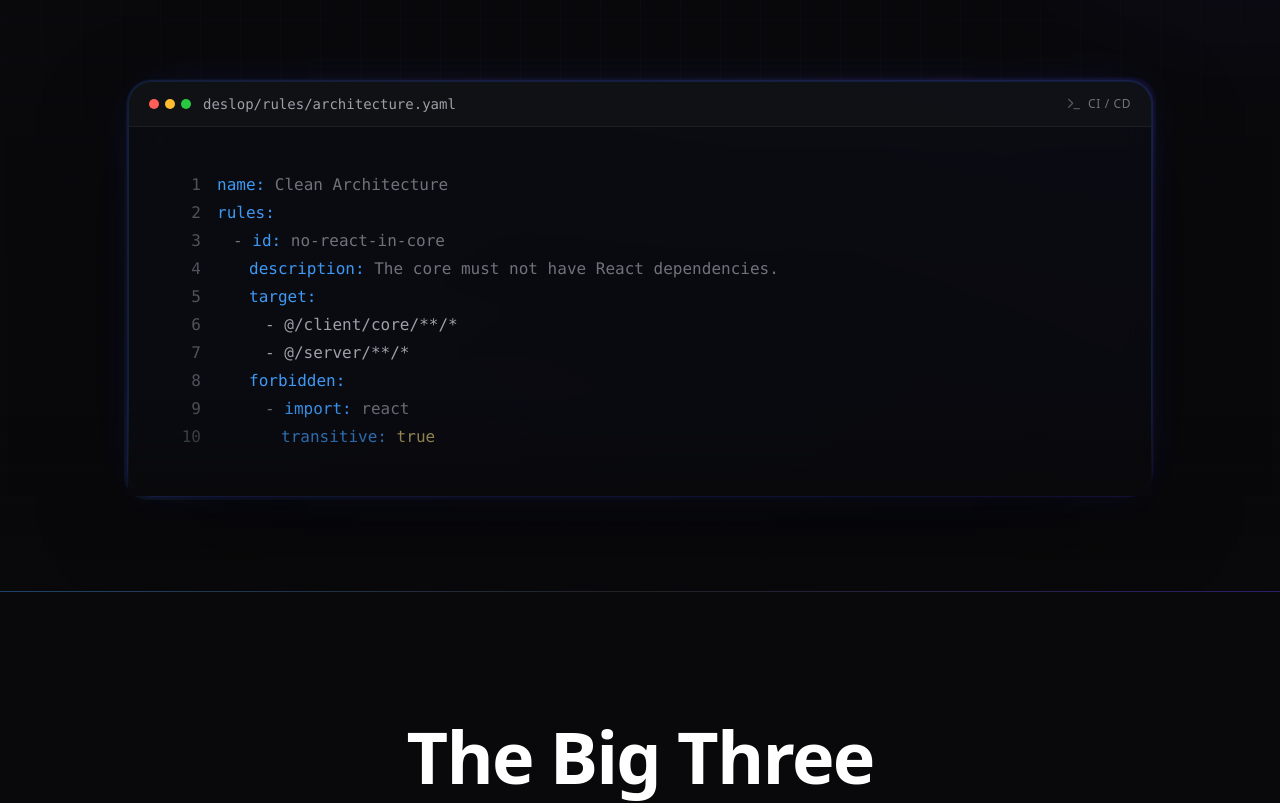
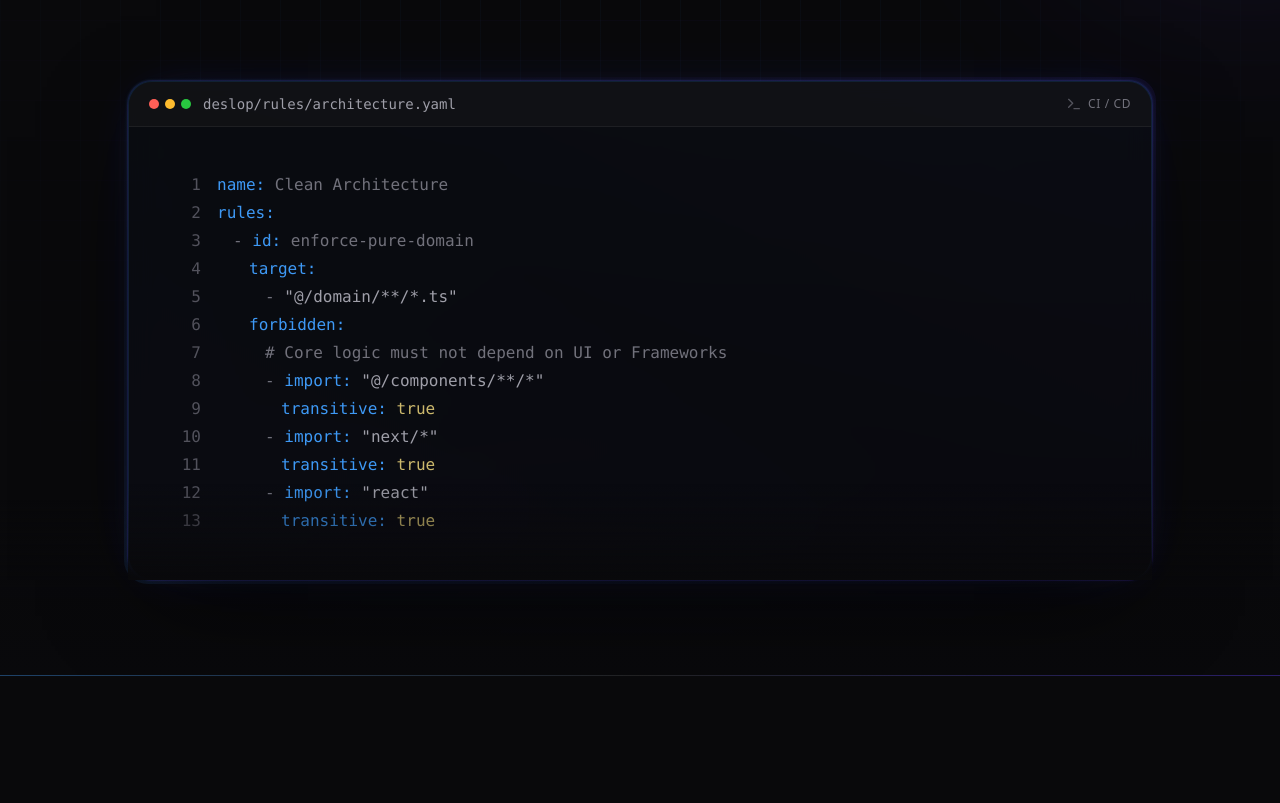
Before and after one commit to Ivy-Apps/deslop-web, a Next.js app: page / in a window 1280 px wide. Shown: the part 820-1623 px from the top of the page. Built offline with nearby package versions, Linux system fonts and the light colour scheme.

Commit message:
Improve the HeroDemo example

```diff
--- a/src/components/HeroDemo.tsx
+++ b/src/components/HeroDemo.tsx
@@ -6,6 +6,133 @@ import type { ReactNode } from 'react';
 
 import { tw as baseTw } from '@/components/design-system/colors';
 import { textPresets } from '@/components/design-system/typography';
+
+type YamlSegment =
+  | { readonly kind: 'key'; readonly text: string }
+  | { readonly kind: 'path'; readonly text: string }
+  | { readonly kind: 'comment'; readonly text: string }
+  | { readonly kind: 'bool'; readonly value: boolean }
+  | { readonly kind: 'plain'; readonly text: string };
+
+type YamlLine = {
+  readonly indent: 0 | 1 | 2 | 3 | 4;
+  readonly segments: readonly YamlSegment[];
+};
+
+const INDENT_CLASS: Record<YamlLine['indent'], string> = {
+  0: '',
+  1: 'pl-4',
+  2: 'pl-8',
+  3: 'pl-12',
+  4: 'pl-16',
+};
+
+/** RuleBook example — line numbers in the UI are `index + 1` over this array. */
+const CLEAN_ARCHITECTURE_RULEBOOK: readonly YamlLine[] = [
+  {
+    indent: 0,
+    segments: [
+      { kind: 'key', text: 'name:' },
+      { kind: 'plain', text: ' Clean Architecture' },
+    ],
+  },
+  { indent: 0, segments: [{ kind: 'key', text: 'rules:' }] },
+  {
+    indent: 1,
+    segments: [
+      { kind: 'plain', text: '- ' },
+      { kind: 'key', text: 'id:' },
+      { kind: 'plain', text: ' enforce-pure-domain' },
+    ],
+  },
+  { indent: 2, segments: [{ kind: 'key', text: 'target:' }] },
+  {
+    indent: 3,
+    segments: [
+      { kind: 'plain', text: '- ' },
+      { kind: 'path', text: '"@/domain/**/*.ts"' },
+    ],
+  },
+  { indent: 2, segments: [{ kind: 'key', text: 'forbidden:' }] },
+  {
+    indent: 3,
+    segments: [
+      {
+        kind: 'comment',
+        text: '# Core logic must not depend on UI or Frameworks',
+      },
+    ],
+  },
+  {
+    indent: 3,
+    segments: [
+      { kind: 'plain', text: '- ' },
+      { kind: 'key', text: 'import:' },
+      { kind: 'plain', text: ' ' },
+      { kind: 'path', text: '"@/components/**/*"' },
+    ],
+  },
+  {
+    indent: 4,
+    segments: [
+      { kind: 'key', text: 'transitive:' },
+      { kind: 'plain', text: ' ' },
+      { kind: 'bool', value: true },
+    ],
+  },
+  {
+    indent: 3,
+    segments: [
+      { kind: 'plain', text: '- ' },
+      { kind: 'key', text: 'import:' },
+      { kind: 'plain', text: ' ' },
+      { kind: 'path', text: '"next/*"' },
+    ],
+  },
+  {
+    indent: 4,
+    segments: [
+      { kind: 'key', text: 'transitive:' },
+      { kind: 'plain', text: ' ' },
+      { kind: 'bool', value: true },
+    ],
+  },
+  {
+    indent: 3,
+    segments: [
+      { kind: 'plain', text: '- ' },
+      { kind: 'key', text: 'import:' },
+      { kind: 'plain', text: ' ' },
+      { kind: 'path', text: '"react"' },
+    ],
+  },
+  {
+    indent: 4,
+    segments: [
+      { kind: 'key', text: 'transitive:' },
+      { kind: 'plain', text: ' ' },
+      { kind: 'bool', value: true },
+    ],
+  },
+];
+
+function YamlSegmentView(props: { segment: YamlSegment }): ReactNode {
+  const { segment } = props;
+  switch (segment.kind) {
+    case 'key':
+      return <span className={baseTw.text.brandBlue}>{segment.text}</span>;
+    case 'path':
+      return <span className="text-zinc-400">{segment.text}</span>;
+    case 'comment':
+      return <span className="text-zinc-500">{segment.text}</span>;
+    case 'bool':
+      return (
+        <span className="text-amber-200/80">{String(segment.value)}</span>
+      );
+    case 'plain':
+      return <span>{segment.text}</span>;
+  }
+}
 
 export function HeroDemo(): ReactNode {
   return (
@@ -48,76 +175,28 @@ export function HeroDemo(): ReactNode {
             <span>CI / CD</span>
           </div>
         </div>
-        <HeroCodeLines />
+        <HeroCodeLines lines={CLEAN_ARCHITECTURE_RULEBOOK} />
       </div>
       <div className="pointer-events-none absolute inset-x-0 bottom-0 h-24 bg-gradient-to-t from-zinc-950 via-zinc-950/40 to-transparent z-[1]" />
     </motion.div>
   );
 }
 
-function HeroCodeLines(): ReactNode {
+function HeroCodeLines(props: { lines: readonly YamlLine[] }): ReactNode {
+  const { lines } = props;
   const lineNumberClass = `${textPresets.codeLineNumber} text-zinc-600`;
   return (
     <div className={`${textPresets.codePanel} ${baseTw.text.subtle}`}>
-      <div className="flex gap-4">
-        <span className={lineNumberClass}>1</span>
-        <span>
-          <span className={baseTw.text.brandBlue}>name:</span> Clean
-          Architecture
-        </span>
-      </div>
-      <div className="flex gap-4">
-        <span className={lineNumberClass}>2</span>
-        <span>
-          <span className={baseTw.text.brandBlue}>rules:</span>
-        </span>
-      </div>
-      <div className="flex gap-4">
-        <span className={lineNumberClass}>3</span>
-        <span className="pl-4">
-          - <span className={baseTw.text.brandBlue}>id:</span> no-react-in-core
-        </span>
-      </div>
-      <div className="flex gap-4">
-        <span className={lineNumberClass}>4</span>
-        <span className="pl-8">
-          <span className={baseTw.text.brandBlue}>description:</span> The core
-          must not have React dependencies.
-        </span>
-      </div>
-      <div className="flex gap-4">
-        <span className={lineNumberClass}>5</span>
-        <span className="pl-8">
-          <span className={baseTw.text.brandBlue}>target:</span>
-        </span>
-      </div>
-      <div className="flex gap-4">
-        <span className={lineNumberClass}>6</span>
-        <span className="pl-12 text-zinc-400">- @/client/core{'/**/*'}</span>
-      </div>
-      <div className="flex gap-4">
-        <span className={lineNumberClass}>7</span>
-        <span className="pl-12 text-zinc-400">- @/server{'/**/*'}</span>
-      </div>
-      <div className="flex gap-4">
-        <span className={lineNumberClass}>8</span>
-        <span className="pl-8">
-          <span className={baseTw.text.brandBlue}>forbidden:</span>
-        </span>
-      </div>
-      <div className="flex gap-4">
-        <span className={lineNumberClass}>9</span>
-        <span className="pl-12">
-          - <span className={baseTw.text.brandBlue}>import:</span> react
-        </span>
-      </div>
-      <div className="flex gap-4">
-        <span className={lineNumberClass}>10</span>
-        <span className="pl-16">
-          <span className={baseTw.text.brandBlue}>transitive:</span>{' '}
-          <span className="text-amber-200/80">true</span>
-        </span>
-      </div>
+      {lines.map((line, index) => (
+        <div key={index} className="flex gap-4">
+          <span className={lineNumberClass}>{index + 1}</span>
+          <span className={INDENT_CLASS[line.indent]}>
+            {line.segments.map((segment, segIndex) => (
+              <YamlSegmentView key={segIndex} segment={segment} />
+            ))}
+          </span>
+        </div>
+      ))}
     </div>
   );
 }
```
